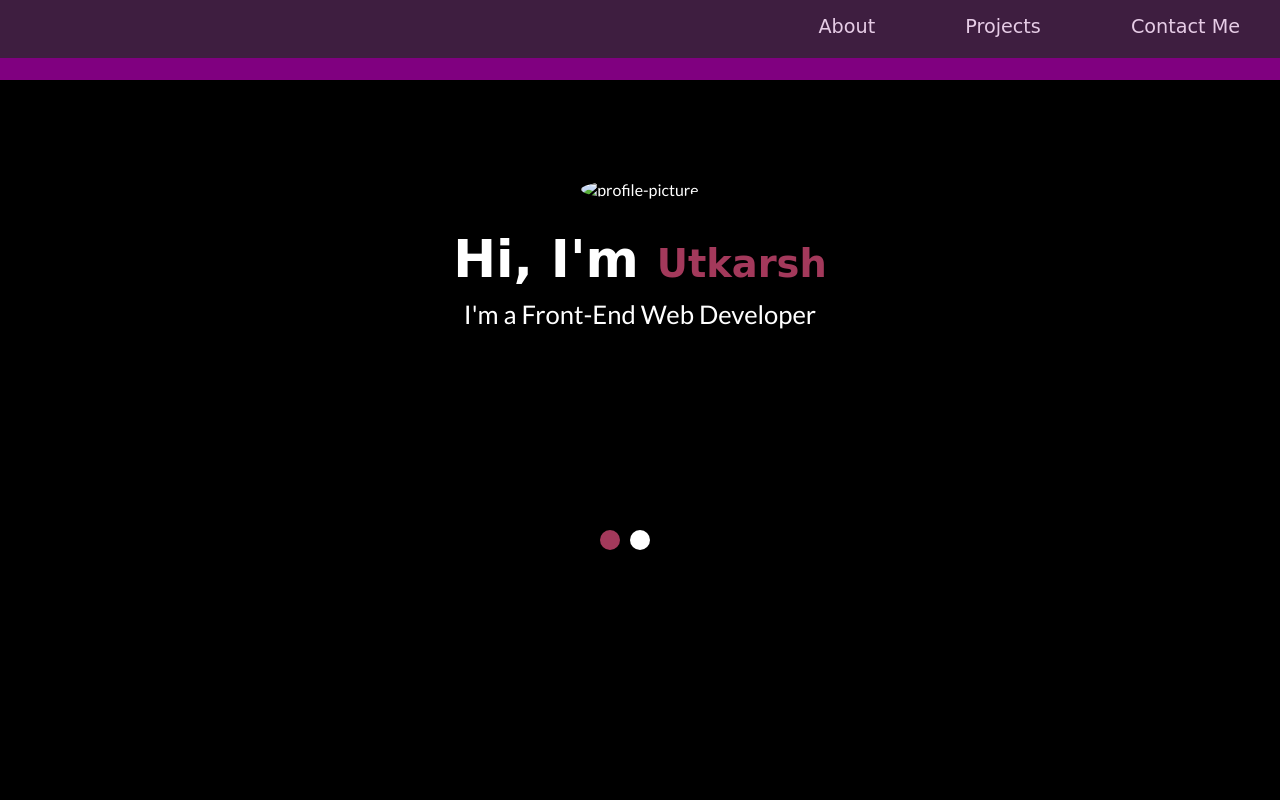
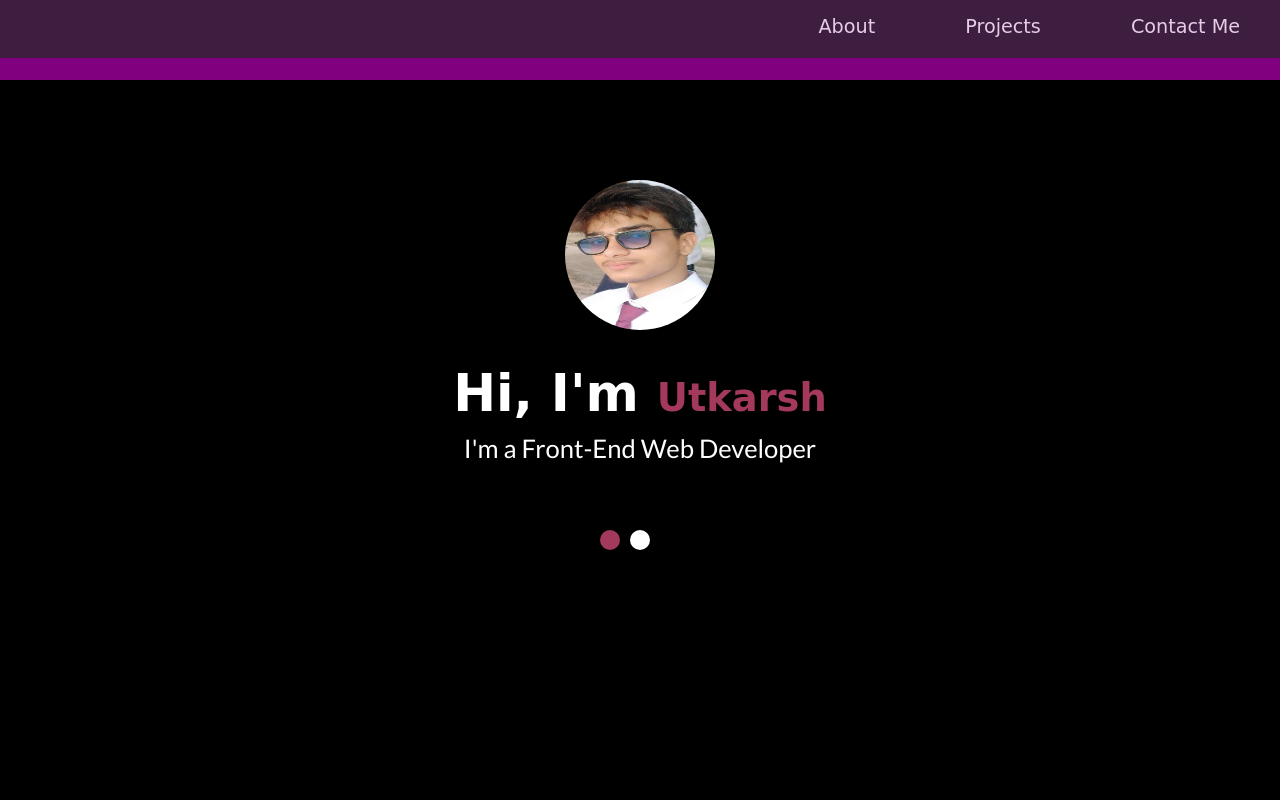
Before and after one commit to Utkrashh/WD4E-Capstone-project, a plain HTML site: page index.html in a window 1280 px wide. Shown: the top 800 px of the page. Drawn offline with nearby package versions, Linux system fonts and the light colour scheme; a web font is replaced by a local one.

Commit message:
Update index.html

```diff
--- a/index.html
+++ b/index.html
@@ -8,7 +8,7 @@
   		<meta name="viewport" content="width=device-width, initial-scale=1.0">
 
 		<title>Utkrashh. | Front End Developer
-		<link rel = "icon" img src= "images/profile-picture.jpg"type = "image/x-icon"
+		<link rel = "icon" img src= "images/profile-image.jpg"type = "image/x-icon"
 		</title>
    	<link rel="stylesheet" href="https://use.fontawesome.com/releases/v5.8.1/css/all.css" integrity="sha384-50oBUHEmvpQ+1lW4y57PTFmhCaXp0ML5d60M1M7uH2+nqUivzIebhndOJK28anvf" crossorigin="anonymous">
 		<link href="https://fonts.googleapis.com/css?family=Lato&display=swap" rel="stylesheet">
@@ -50,7 +50,7 @@
 
 				<div class="welcome-part">
 
-					<div class="photo-div"><img src="images/profile-image.png" alt="profile-picture" class="photo"/></div>
+					<div class="photo-div"><img src="images/profile-image.jpg" alt="profile-picture" class="photo"/></div>
 					<h1>Hi, I'm <span>Utkarsh</span></h1>
 					<p>I'm a Front-End Web Developer</p>
 
```
